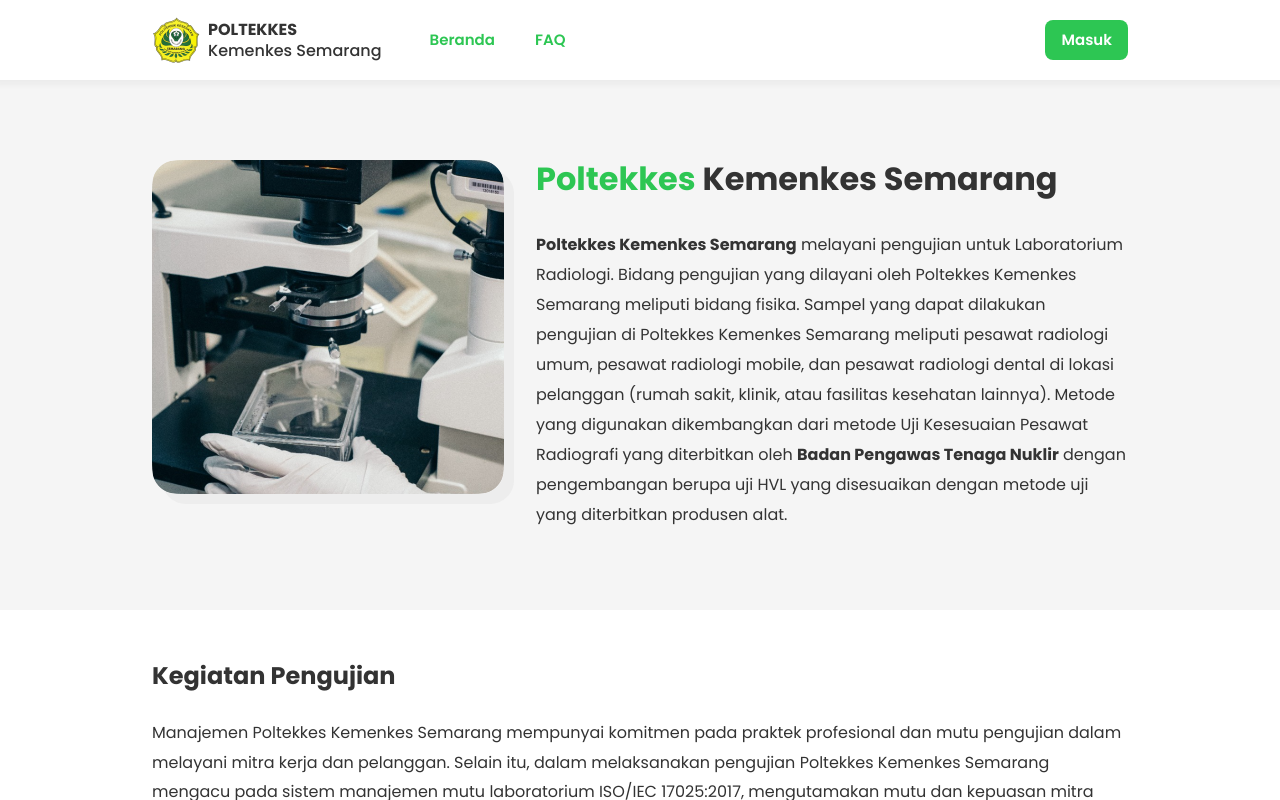
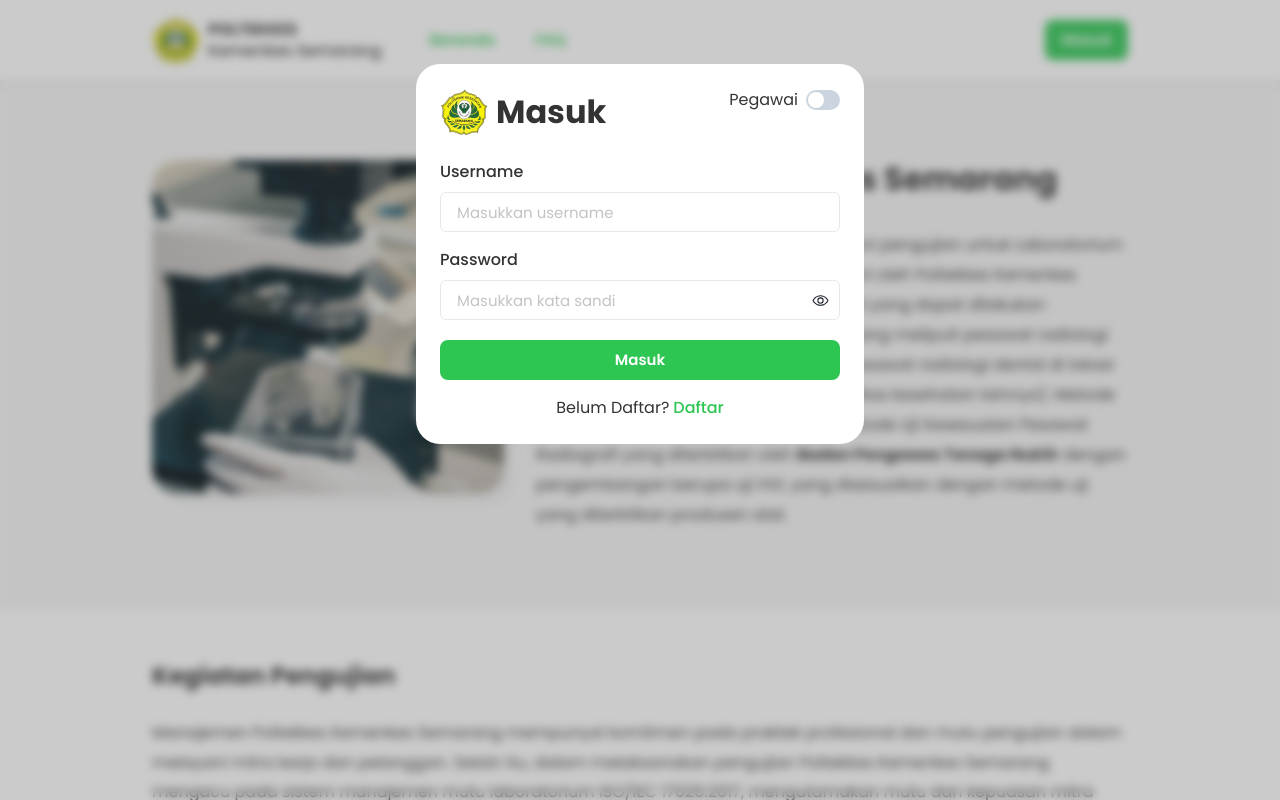
Before and after one commit to sulenq/poltekes, a React (Create React App) app: page / in a window 1280 px wide. Both pictures are taken after a click on the button "Masuk". Shown: the top 800 px of the page. Built offline with nearby package versions, Linux system fonts and the light colour scheme.

Commit message:
add signin modal

```diff
--- a/src/chakraTheme/globalTheme.js
+++ b/src/chakraTheme/globalTheme.js
@@ -71,10 +71,10 @@
     Modal: {
       baseStyle: (props) => ({
         dialog: {
-          bg: props.colorMode === "dark" ? "#000000cc" : "#ffffffcc",
+          bg: props.colorMode === "dark" ? "black" : "white",
           color: props.colorMode === "dark" ? "wt" : "bt",
           boxShadow: "none",
-          borderRadius: "10px",
+          borderRadius: "24px",
           mx: "16px",
           backdropFilter: "blur(20px)",
         },
@@ -83,10 +83,11 @@
           backdropFilter: "blur(5px)",
         },
         header: {
-          px: "22px",
+          p: "24px",
         },
         body: {
-          px: "22px",
+          p: "24px",
+          pt: "0px !important",
         },
         footer: {
           px: "16px",
--- a/src/components/LandingNav.tsx
+++ b/src/components/LandingNav.tsx
@@ -1,9 +1,10 @@
-import { Box, Button, HStack, Image, Text } from "@chakra-ui/react";
+import { Box, HStack, Image, Text } from "@chakra-ui/react";
 import React from "react";
 import landingNav from "../const/landingNav";
 import useScreenWidth from "../utils/useGetScreenWidth";
 import LandingNavDrawer from "./LandingNavDrawer";
 import LandingNavItem from "./LandingNavItem";
+import SigninModal from "./SigninModal";
 
 type Props = { active: string };
 
@@ -27,9 +28,7 @@
       </HStack>
 
       <HStack>
-        <Button colorScheme="ap" className="clicky" size={["sm", null, "md"]}>
-          Masuk
-        </Button>
+        <SigninModal />
 
         {sw < 770 && <LandingNavDrawer active={active} />}
       </HStack>
--- /dev/null
+++ b/src/components/PasswordInput.tsx
@@ -0,0 +1,34 @@
+import { Box, Icon, IconButton, Input } from "@chakra-ui/react";
+import React, { useState } from "react";
+import { iconSize } from "../const/sizes";
+import { Eye, EyeSlash } from "@phosphor-icons/react";
+
+export default function PasswordInput(props: any) {
+  const formik = props?.formik;
+  const [showPassword, setShowPassword] = useState<boolean>(false);
+
+  return (
+    <Box position={"relative"}>
+      <Input
+        name="password"
+        placeholder="Masukkan kata sandi"
+        onChange={formik.handleChange}
+        type={showPassword ? "text" : "password"}
+        pr={"40px !important"}
+      />
+      <IconButton
+        aria-label="show password button"
+        icon={<Icon as={showPassword ? EyeSlash : Eye} fontSize={iconSize} />}
+        bg={"transparent"}
+        _hover={{ bg: "transparent" }}
+        _active={{ bg: "transparent" }}
+        position={"absolute"}
+        right={0}
+        zIndex={2}
+        onClick={() => {
+          setShowPassword((ps) => !ps);
+        }}
+      />
+    </Box>
+  );
+}
--- /dev/null
+++ b/src/components/SigninModal.tsx
@@ -0,0 +1,116 @@
+import {
+  Button,
+  FormControl,
+  FormErrorMessage,
+  FormLabel,
+  HStack,
+  Image,
+  Input,
+  Modal,
+  ModalBody,
+  ModalContent,
+  ModalHeader,
+  ModalOverlay,
+  Switch,
+  Text,
+  useDisclosure,
+} from "@chakra-ui/react";
+import { useFormik } from "formik";
+import React, { useRef } from "react";
+import { Link } from "react-router-dom";
+import PasswordInput from "./PasswordInput";
+
+export default function SigninModal() {
+  const { isOpen, onClose, onOpen } = useDisclosure();
+  const modalContentRef = useRef(null);
+
+  const formik = useFormik({
+    validateOnChange: false,
+
+    initialValues: {
+      username: "",
+      password: "",
+    },
+
+    onSubmit: (values, { resetForm }) => {
+      console.log(values);
+    },
+  });
+
+  return (
+    <>
+      <Button
+        colorScheme="ap"
+        className="clicky"
+        size={["sm", null, "md"]}
+        onClick={onOpen}
+      >
+        Masuk
+      </Button>
+
+      <Modal
+        isOpen={isOpen}
+        onClose={onClose}
+        initialFocusRef={modalContentRef}
+      >
+        <ModalOverlay />
+
+        <ModalContent ref={modalContentRef}>
+          <ModalHeader>
+            <HStack justify={"space-between"} align={"flex-start"}>
+              <HStack>
+                <Image src="/logo192.png" w={"100%"} maxW={"48px"} />
+
+                <Text fontSize={32} fontWeight={700}>
+                  Masuk
+                </Text>
+              </HStack>
+
+              <HStack>
+                <Text fontWeight={400}>Pegawai</Text>
+                <Switch colorScheme="p" />
+              </HStack>
+            </HStack>
+          </ModalHeader>
+
+          <ModalBody>
+            <form id="signinForm" onSubmit={formik.handleSubmit}>
+              <FormControl
+                isInvalid={formik.errors.username ? true : false}
+                mb={4}
+              >
+                <FormLabel>Username</FormLabel>
+                <Input
+                  name="username"
+                  placeholder="Masukkan username"
+                  onChange={formik.handleChange}
+                />
+                <FormErrorMessage>{formik.errors.username}</FormErrorMessage>
+              </FormControl>
+
+              <FormControl
+                isInvalid={formik.errors.password ? true : false}
+                mb={5}
+              >
+                <FormLabel>Password</FormLabel>
+                <PasswordInput formik={formik} />
+                <FormErrorMessage>{formik.errors.password}</FormErrorMessage>
+              </FormControl>
+
+              <Button w={"100%"} colorScheme="ap" className="lg-clicky" mb={4}>
+                Masuk
+              </Button>
+            </form>
+
+            <HStack justify={"center"} gap={1}>
+              <Text>Belum Daftar?</Text>
+              <Text as={Link} to={"/daftar"} fontWeight={500} color={"p.500"}>
+                Daftar
+              </Text>
+            </HStack>
+          </ModalBody>
+        </ModalContent>
+      </Modal>
+    </>
+  );
+}
--- a/src/globalStyle.css
+++ b/src/globalStyle.css
@@ -1,6 +1,11 @@
 * {
   font-family: "Poppins", sans-serif;
   -webkit-tap-highlight-color: transparent;
+}
+
+*:focus-visible {
+  transition: 200ms !important;
+  /* box-shadow: 0 0 0 2px var(--p500) !important; */
 }
 
 /* COLORS */
@@ -44,6 +49,7 @@
 }
 
 a {
+  font-size: 14px;
   text-decoration: none !important;
 }
 
@@ -178,6 +184,9 @@
 }
 
 @media screen and (min-width: 770px) {
+  a {
+    font-size: 16px;
+  }
   p {
     font-size: 16px;
   }
```
